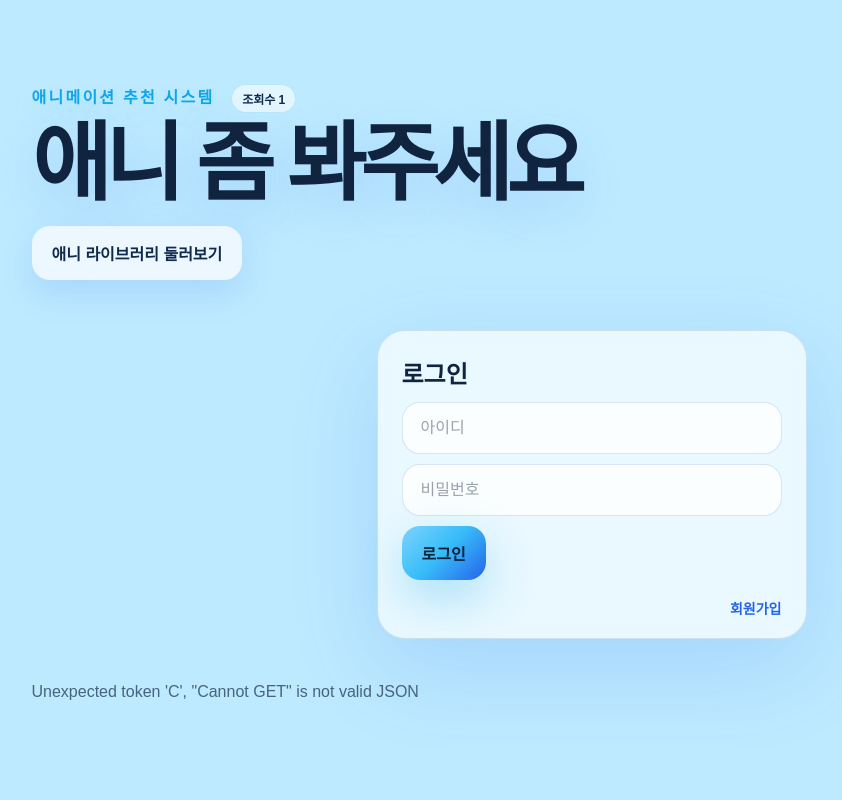
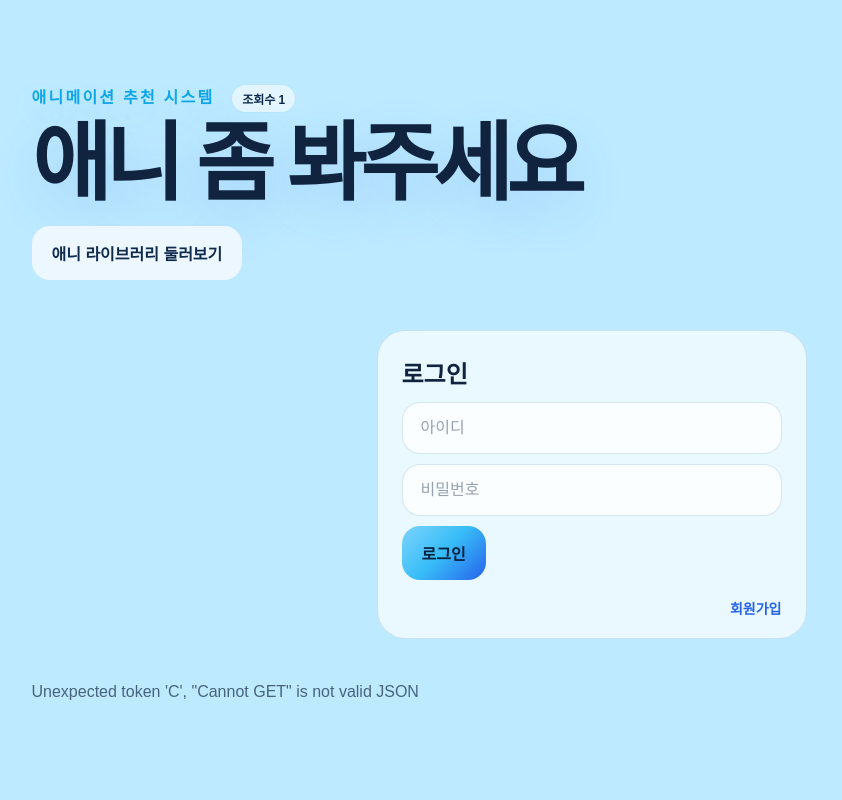
Before and after one commit to Ai-pre/Anime-recommendation-system, a Python web app: template templates/member_index.html in a window 1280 px wide. Shown: the whole page, without its empty margins (41-883 px from the left). Run offline with Jinja, Linux system fonts and the light colour scheme; the template is opened without the code that fills it: most values are stand-ins (such as "Sample title", 1, 10 or a date in 2020).

Commit message:
Remove member page shadow halos

```diff
--- a/static/app.css
+++ b/static/app.css
@@ -253,6 +253,15 @@ h1 {
 
 .tab-panel > .preview {
   margin-top: 0;
+}
+
+.member-page .panel,
+.member-page .result-item,
+.member-page .card,
+.member-page button,
+.member-page .ghost-link,
+.member-page .rank {
+  box-shadow: none;
 }
 
 .search-row {
--- a/templates/member_index.html
+++ b/templates/member_index.html
@@ -6,9 +6,9 @@
   <title>회원제 애니 추천</title>
   <meta property="og:title" content="회원제 애니 추천">
   <meta property="og:description" content="애니를 평가하면 개인 하이브리드 추천을 보여줍니다.">
-  <link rel="stylesheet" href="{{ url_for('static', filename='app.css', v='member-solid-bg-1') }}">
+  <link rel="stylesheet" href="{{ url_for('static', filename='app.css', v='member-solid-bg-2') }}">
 </head>
-<body>
+<body class="member-page">
   <main class="shell">
     <section class="hero">
       <p class="eyebrow">애니메이션 추천 시스템 <span class="view-badge">조회수 {{ visit_count }}</span></p>
@@ -115,6 +115,6 @@
   <script>
     window.RATING_THRESHOLD = {{ threshold }};
   </script>
-  <script src="{{ url_for('static', filename='member_app.js', v='member-solid-bg-1') }}"></script>
+  <script src="{{ url_for('static', filename='member_app.js', v='member-solid-bg-2') }}"></script>
 </body>
 </html>
```
